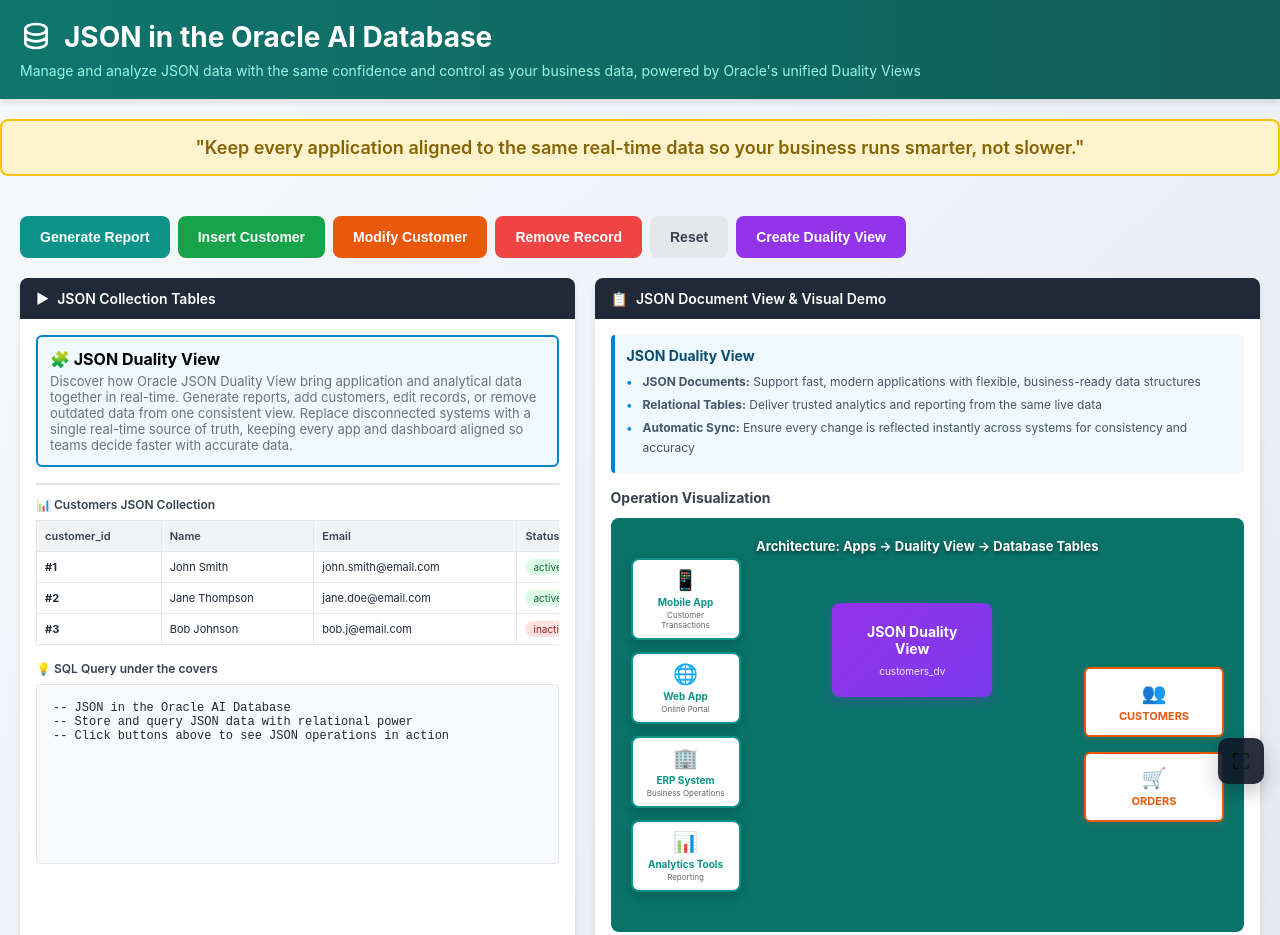
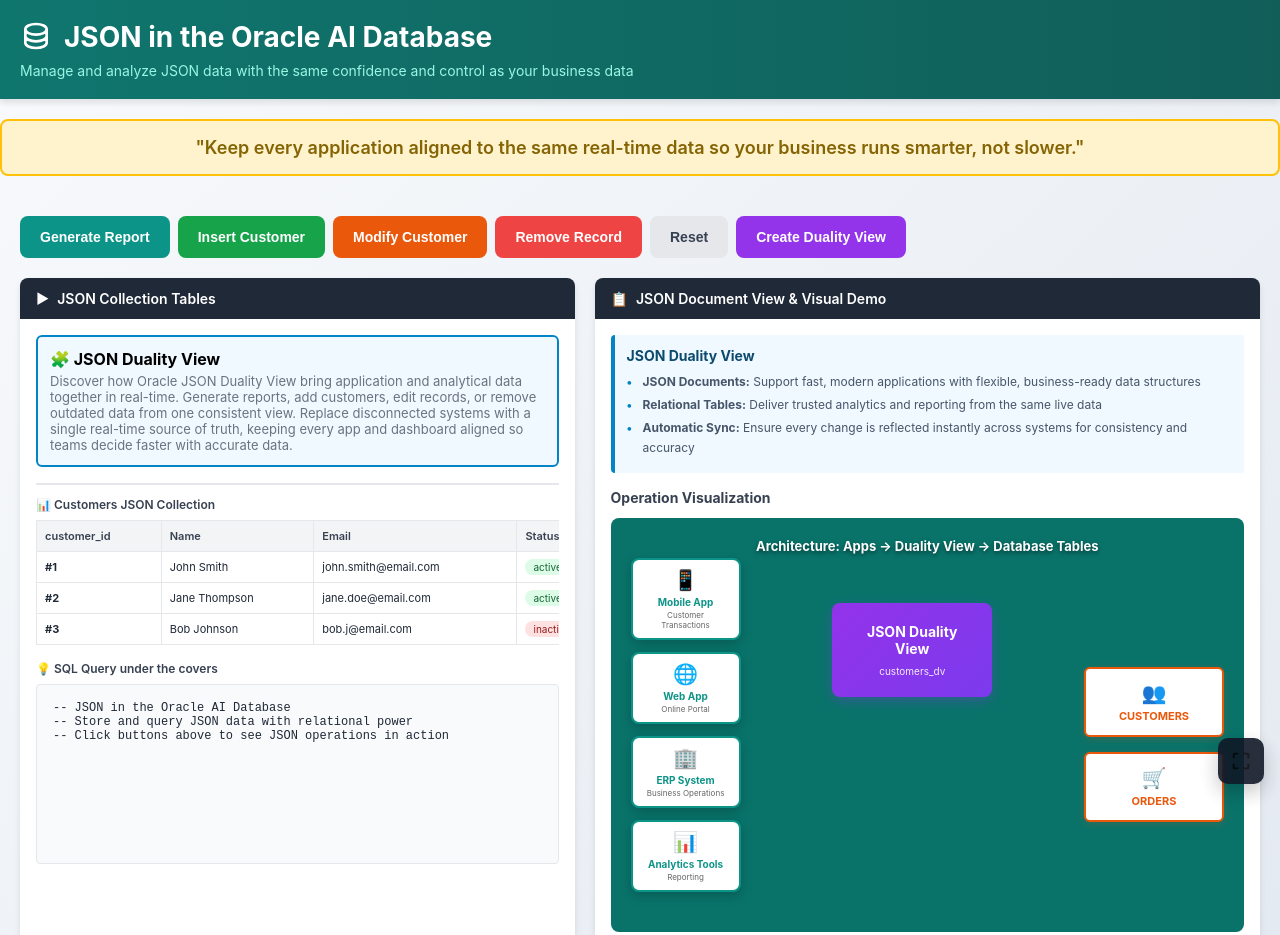
Before and after one commit to ley-sylvester/demo, a plain HTML site: page json_demo.html in a window 1280 px wide. Shown: the top 935 px of the page. Drawn offline with Linux system fonts and the light colour scheme.

Commit message:
Update json_demo.html

```diff
--- a/json_demo.html
+++ b/json_demo.html
@@ -1522,7 +1522,7 @@
                 </svg>
                 <h1>JSON in the Oracle AI Database</h1>
             </div>
-            <p class="header-subtitle">Manage and analyze JSON data with the same confidence and control as your business data, powered by Oracle's unified Duality Views</p>
+            <p class="header-subtitle">Manage and analyze JSON data with the same confidence and control as your business data</p>
         </div>
     </div>
 
```
